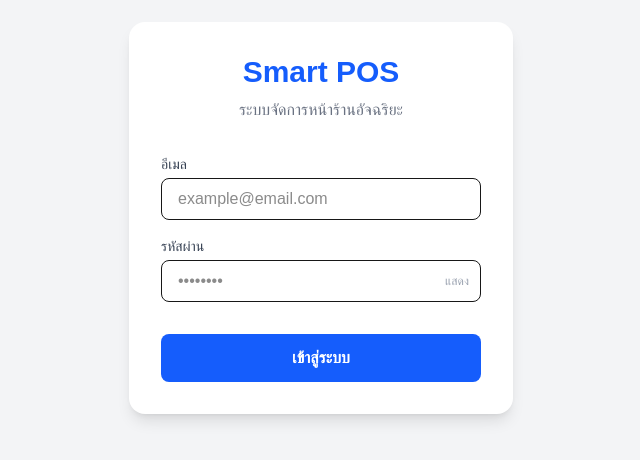
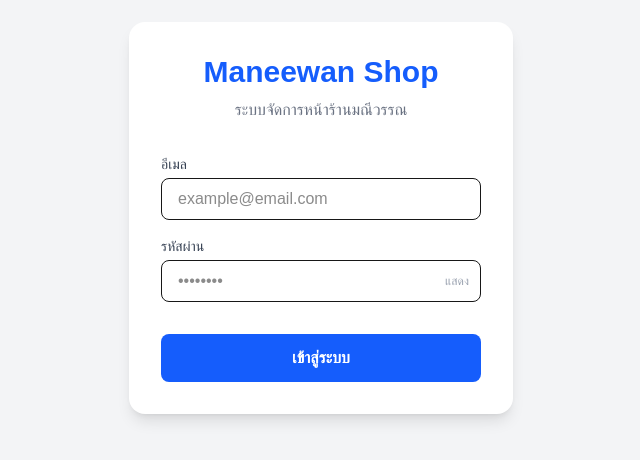
Before and after one commit to raksina23/Smart-POS-system, a Next.js app: page / in a window 1280 px wide. Shown: the part 182-642 px from the top of the page, without its empty margins (319-959 px from the left). Built offline with nearby package versions, Linux system fonts and the light colour scheme; no server answers.

Commit message:
chang the name

```diff
--- a/app/components/Navbar.tsx
+++ b/app/components/Navbar.tsx
@@ -35,7 +35,7 @@ export default function Navbar({ role }: { role: string }) {
     <>
       {/* Navbar Bar */}
       <div className="bg-white border-b border-gray-200 px-4 py-3 flex justify-between items-center sticky top-0 z-40">
-        <h1 className="text-lg font-bold text-blue-600">Smart POS</h1>
+        <h1 className="text-lg font-bold text-blue-600">Maneewan Shop</h1>
 
         <div className="flex items-center gap-2">
           {/* Desktop links */}
@@ -84,7 +84,7 @@ export default function Navbar({ role }: { role: string }) {
       {/* Mobile Menu Drawer */}
       <div className={`fixed top-0 right-0 h-full w-64 bg-white z-50 shadow-xl transform transition-transform duration-300 md:hidden ${menuOpen ? "translate-x-0" : "translate-x-full"}`}>
         <div className="p-4 border-b border-gray-100 flex justify-between items-center">
-          <h2 className="font-bold text-blue-600">Smart POS</h2>
+          <h2 className="font-bold text-blue-600">Maneewan Shop</h2>
           <button
             onClick={() => setMenuOpen(false)}
             className="text-gray-400 hover:text-gray-600 text-xl font-bold"
--- a/app/page.tsx
+++ b/app/page.tsx
@@ -55,8 +55,8 @@ export default function LoginPage() {
     <div className="min-h-screen bg-gray-100 flex items-center justify-center p-4">
       <div className="bg-white p-8 rounded-2xl shadow-lg max-w-sm w-full">
         <div className="text-center mb-8">
-          <h1 className="text-3xl font-bold text-blue-600 mb-2">Smart POS</h1>
-          <p className="text-gray-500">ระบบจัดการหน้าร้านอัจฉริยะ</p>
+          <h1 className="text-3xl font-bold text-blue-600 mb-2">Maneewan Shop</h1>
+          <p className="text-gray-500">ระบบจัดการหน้าร้านมณีวรรณ</p>
         </div>
 
         <form onSubmit={handleLogin} className="space-y-4">
```
